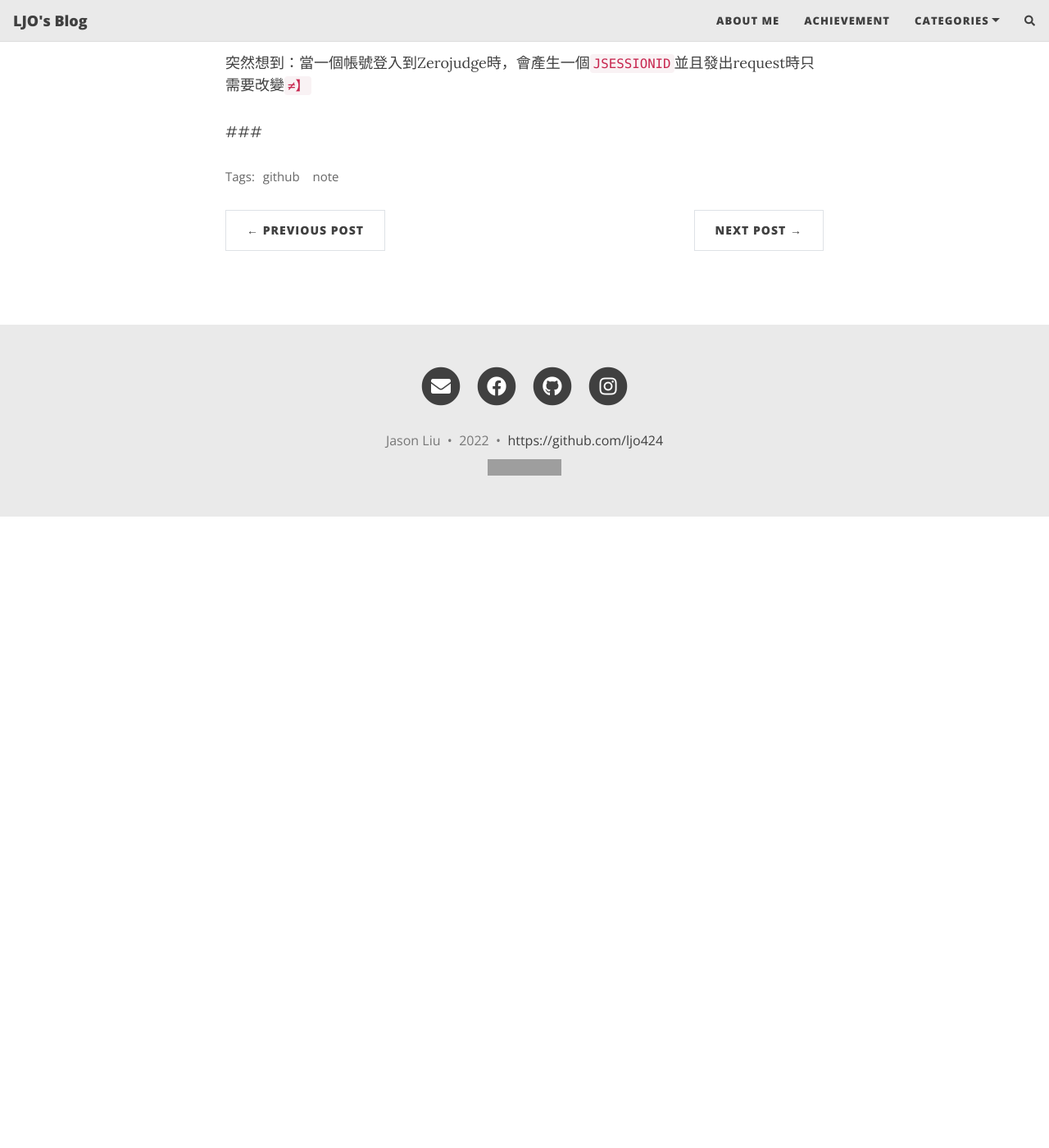
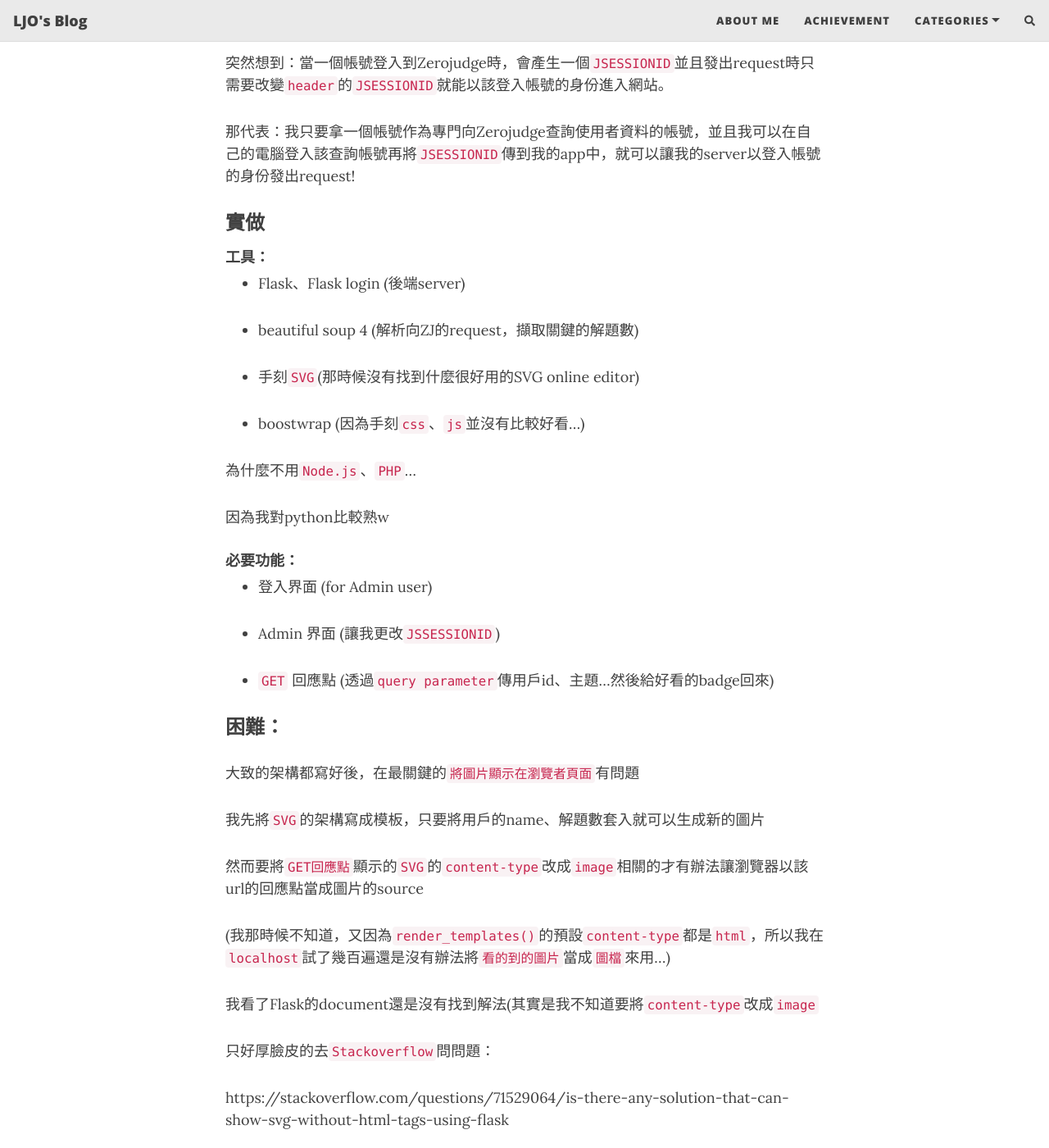
Before and after one commit to jason810496/blog, a Jekyll site: the page built from _posts/2022-03-22-ZJstats0.md, in a window 1280 px wide and 1400 px high, scrolled down 2852 px. Shown: the whole window at 82% size. Built offline with Jekyll 4.4.1, drawn with Linux system fonts in a browser that asks for light colours; nearby versions of some CDN libraries; comment, search, counter and statistics services are not loaded; a file with an impossible date is left out; before the commit the page ends 3482 px from its top, so only the background shows below that; some of the changed text lies outside the part shown; grey boxes are pictures that could not be loaded.

Commit message:
add content

````diff
--- a/_posts/2022-03-22-ZJstats0.md
+++ b/_posts/2022-03-22-ZJstats0.md
@@ -92,8 +92,85 @@ readtime: true
 
 #### 靈光一閃
 
-突然想到：當一個帳號登入到Zerojudge時，會產生一個`JSESSIONID`並且發出request時只需要改變`≠】`
+突然想到：當一個帳號登入到Zerojudge時，會產生一個`JSESSIONID`並且發出request時只需要改變`header`的`JSESSIONID`就能以該登入帳號的身份進入網站。
+
+那代表：我只要拿一個帳號作為專門向Zerojudge查詢使用者資料的帳號，並且我可以在自己的電腦登入該查詢帳號再將`JSESSIONID`傳到我的app中，就可以讓我的server以登入帳號的身份發出request!
+
+### 實做
+
+#### 工具：
+
+- Flask、Flask login (後端server)
+
+- beautiful soup 4 (解析向ZJ的request，擷取關鍵的解題數)
+
+- 手刻`SVG`(那時候沒有找到什麼很好用的SVG online editor)
+
+- boostwrap (因為手刻`css`、`js`並沒有比較好看...)
+
+為什麼不用`Node.js`、`PHP`...
+
+因為我對python比較熟w
+
+#### 必要功能：
+
+- 登入界面 (for Admin user)
+
+- Admin 界面 (讓我更改`JSSESSIONID`)
+
+- `GET` 回應點 (透過`query parameter`傳用戶id、主題...然後給好看的badge回來)
+
+### 困難：
+
+大致的架構都寫好後，在最關鍵的`將圖片顯示在瀏覽者頁面`有問題
+
+我先將`SVG`的架構寫成模板，只要將用戶的name、解題數套入就可以生成新的圖片
+
+然而要將`GET回應點`顯示的`SVG`的`content-type`改成`image`相關的才有辦法讓瀏覽器以該url的回應點當成圖片的source
+
+(我那時候不知道，又因為`render_templates()`的預設`content-type`都是`html`，所以我在`localhost`試了幾百遍還是沒有辦法將`看的到的圖片`當成`圖檔`來用...)
+
+我看了Flask的document還是沒有找到解法(其實是我不知道要將`content-type`改成`image`
+
+只好厚臉皮的去`Stackoverflow`問問題：
+
+https://stackoverflow.com/questions/71529064/is-there-any-solution-that-can-show-svg-without-html-tags-using-flask
 
 
 
-###
+
+```python
+
+
+```
+
+
+### 部署app
+
+#### Heroku
+
+免費的真香！Heroku就是最簡單可以部屬app的serverless雲端服務，它提供每個月500小時的免費時數(但是大概算一下就發現30×24=720 > 500 ，它提供的免費時數不足夠讓你的server一整天都是開機的狀態)
+
+而且他的主機在美國，也就是在瀏覽者頁面顯示前，必須在台灣與美國經過四次來回！（Zerojudge的主機應該也在台灣吧？
+
+---
+
+[我從台灣美國](https://www.youtube.com/watch?v=8I1fOkicFvc)
+
+[我從台灣美國](https://www.youtube.com/watch?v=8I1fOkicFvc)
+
+[我從台灣美國](https://www.youtube.com/watch?v=8I1fOkicFvc)
+
+[我從台灣美國](https://www.youtube.com/watch?v=8I1fOkicFvc)
+
+~~大概這種感覺~~
+
+1. 瀏覽者（Taiwan）→（瀏覽器加載圖片，`GET`我的app）→
+
+2. 我的app（USA）→（向ZJ查詢用戶解題統計）→
+
+3. ZJ（Taiwan）→(回應請求，回傳給app)→
+
+4. 我的app（USA）→（將資料包成SVG圖檔回喘給使用者）→
+
+5. 瀏覽者（Taiwan）在瀏覽器看到`Zerojudge stats`
````
